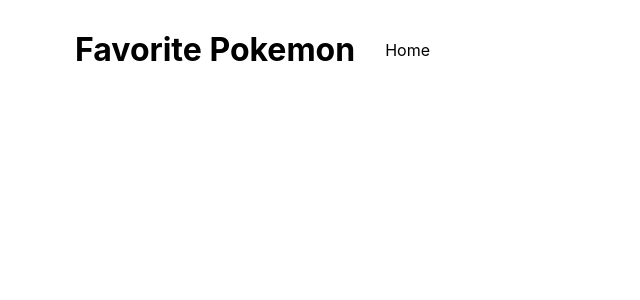
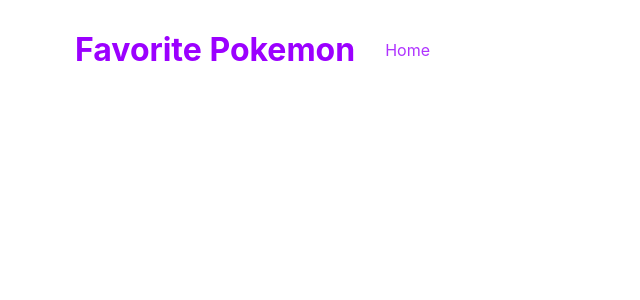
Before and after one commit to thomasgilmore/Pokemon-Index, a React (Create React App) app: page /favoritepokemon in a window 1280 px wide. Shown: the top 300 px of the page, without its empty margins (0-640 px from the left). Built offline with nearby package versions, Linux system fonts and the light colour scheme.

Commit message:
changed color title and home link on favorite pokemon page

```diff
--- a/src/Components/FavoritePokemon.css
+++ b/src/Components/FavoritePokemon.css
@@ -8,10 +8,12 @@
 
 .favorite-pokemon__header-title {
   margin: 0 5px 0 0;
+  color: #9B00FF;
+  font-size: 2em;
 }
 
 .favorite-pokemon__header-home-link {
   margin: 0 0 0 25px;
-  color: #000;
+  color: #AF33FF;
   text-decoration: none;
 }
```
